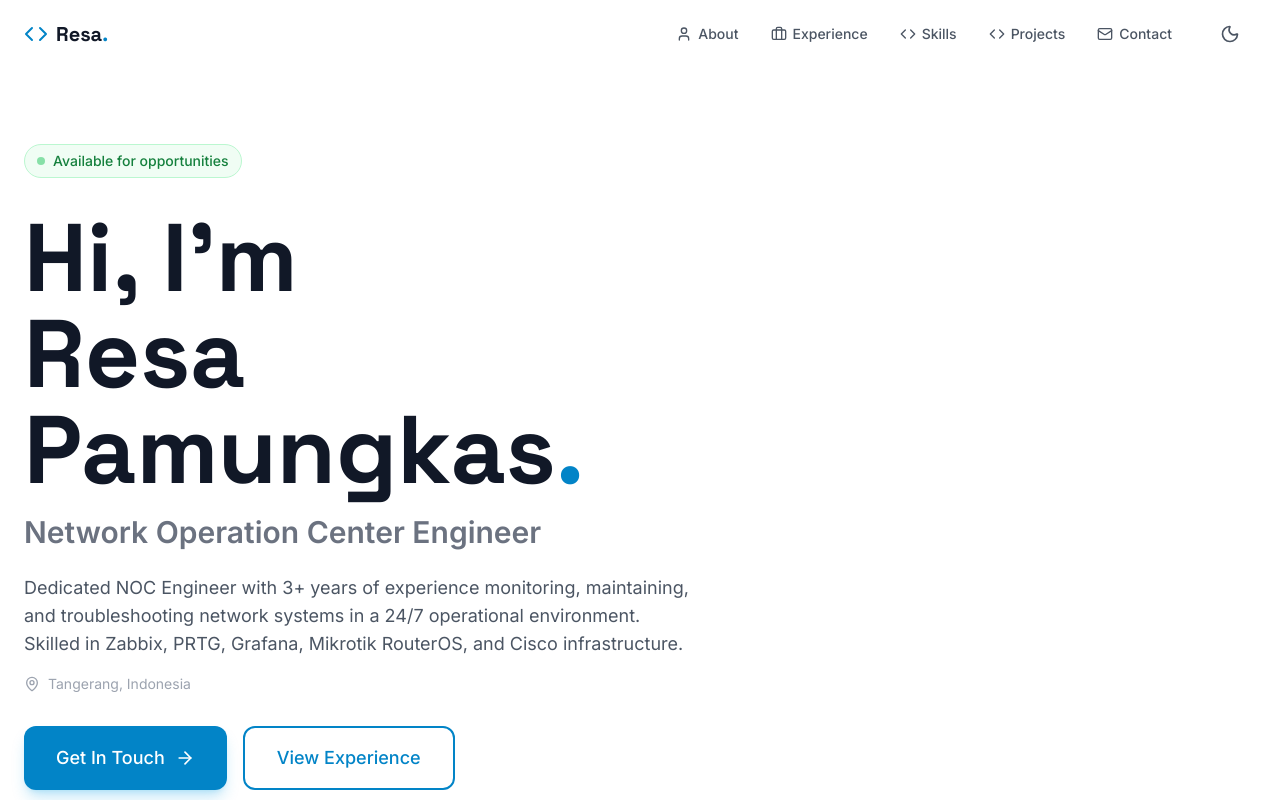
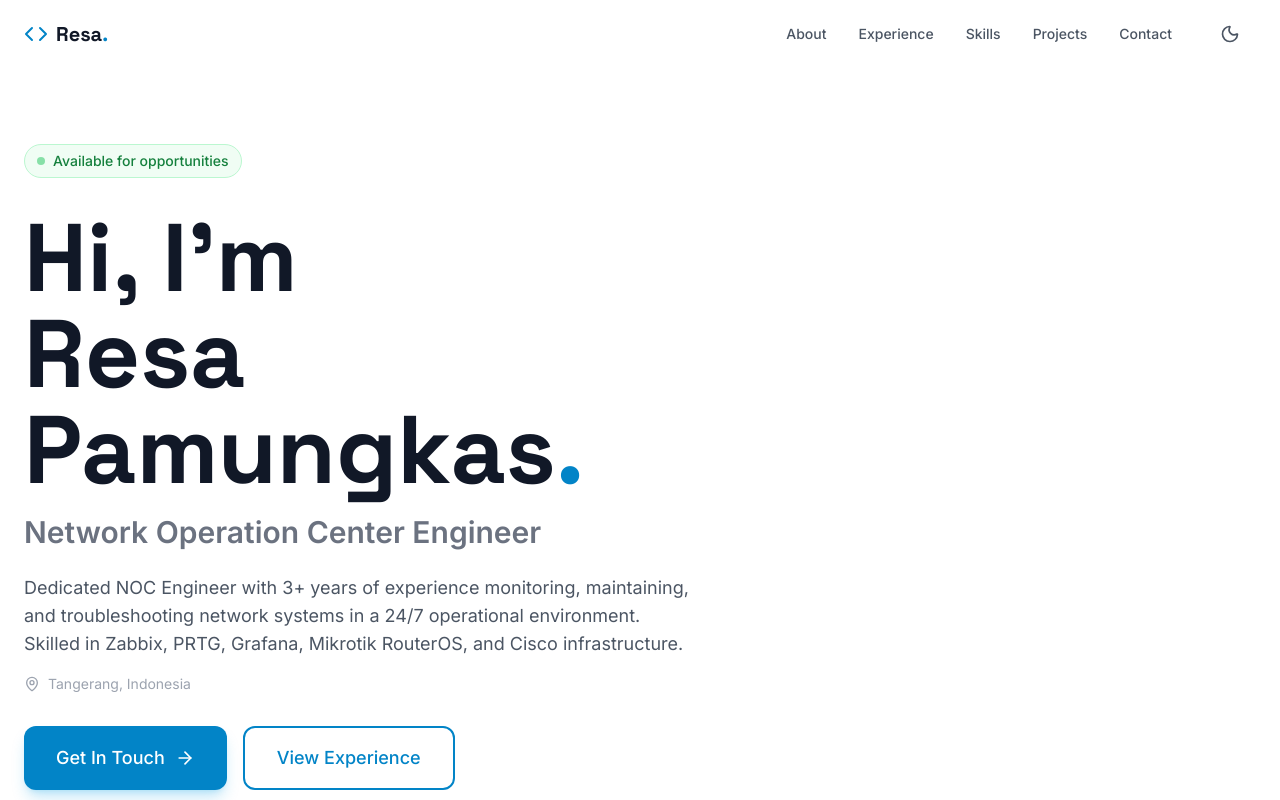
Before and after one commit to repamungkas/portofolio, a Next.js app: page / in a window 1280 px wide. Shown: the top 800 px of the page. Built offline with nearby package versions, Linux system fonts and the light colour scheme.

Commit message:
redesign: Navbar — clean text links, remove nav icons

```diff
--- a/src/components/Navbar.tsx
+++ b/src/components/Navbar.tsx
@@ -3,17 +3,17 @@
 import { useState, useEffect } from "react";
 import Link from "next/link";
 import { useTheme } from "next-themes";
-import { Menu, X, Sun, Moon, Briefcase, User, Mail, Code } from "lucide-react";
+import { Menu, X, Sun, Moon, Mail, Code } from "lucide-react";
 import { LinkedinIcon } from "@/components/icons/BrandIcons";
 import { motion, AnimatePresence } from "framer-motion";
 import { Button } from "@/components/ui/Button";
 
 const navLinks = [
-  { href: "#about", label: "About", icon: User },
-  { href: "#experience", label: "Experience", icon: Briefcase },
-  { href: "#skills", label: "Skills", icon: Code },
-  { href: "#projects", label: "Projects", icon: Code },
-  { href: "#contact", label: "Contact", icon: Mail },
+  { href: "#about",      label: "About"      },
+  { href: "#experience", label: "Experience" },
+  { href: "#skills",     label: "Skills"     },
+  { href: "#projects",   label: "Projects"   },
+  { href: "#contact",    label: "Contact"    },
 ];
 
 export function Navbar() {
@@ -50,15 +50,12 @@ export function Navbar() {
           </Link>
 
           <div className="hidden md:flex items-center gap-8">
-            {navLinks.map((link) => {
-              const Icon = link.icon;
-              return (
+            {navLinks.map((link) => (
               <Link
                 key={link.href}
                 href={link.href}
-                  className="flex items-center gap-1.5 text-sm font-medium text-gray-600 dark:text-gray-300 hover:text-primary-600 dark:hover:text-primary-400 transition-colors relative group"
+                className="text-sm font-medium text-gray-600 dark:text-gray-300 hover:text-primary-600 dark:hover:text-primary-400 transition-colors relative group"
               >
-                  <Icon className="w-4 h-4" aria-hidden="true" />
                 {link.label}
                 <motion.span
                   className="absolute bottom-[-4px] left-0 w-full h-0.5 bg-primary-500 origin-center"
@@ -67,8 +64,7 @@ export function Navbar() {
                   transition={{ type: "spring", stiffness: 500, damping: 30 }}
                 />
               </Link>
-              );
-            })}
+            ))}
             <Button variant="ghost" size="sm" onClick={() => setTheme(theme === "dark" ? "light" : "dark")} aria-label="Toggle theme">
               {theme === "dark" ? <Sun className="w-5 h-5" /> : <Moon className="w-5 h-5" />}
             </Button>
@@ -100,20 +96,16 @@ export function Navbar() {
               transition={{ duration: 0.3 }}
             >
               <div className="flex flex-col gap-4 pt-4">
-                {navLinks.map((link) => {
-                  const Icon = link.icon;
-                  return (
+                {navLinks.map((link) => (
                   <Link
                     key={link.href}
                     href={link.href}
-                      className="flex items-center gap-3 px-2 py-2 text-gray-600 dark:text-gray-300 hover:text-primary-600 dark:hover:text-primary-400 transition-colors rounded-lg hover:bg-gray-100 dark:hover:bg-dark-100"
+                    className="flex items-center px-2 py-2 text-gray-600 dark:text-gray-300 hover:text-primary-600 dark:hover:text-primary-400 transition-colors rounded-lg hover:bg-gray-100 dark:hover:bg-dark-100 font-medium"
                     onClick={() => setIsMobileMenuOpen(false)}
                   >
-                      <Icon className="w-5 h-5" aria-hidden="true" />
-                      <span className="font-medium">{link.label}</span>
+                    {link.label}
                   </Link>
-                  );
-                })}
+                ))}
                 <div className="flex items-center gap-4 pt-4 border-t border-gray-200 dark:border-dark-100">
                   <a href="https://linkedin.com/in/repamungkas" target="_blank" rel="noopener noreferrer" className="text-gray-600 dark:text-gray-300 hover:text-blue-600 dark:hover:text-blue-400 transition-colors" aria-label="LinkedIn">
                     <LinkedinIcon className="w-6 h-6" />
```
Lines whose indentation alone changed are shown as unchanged.
